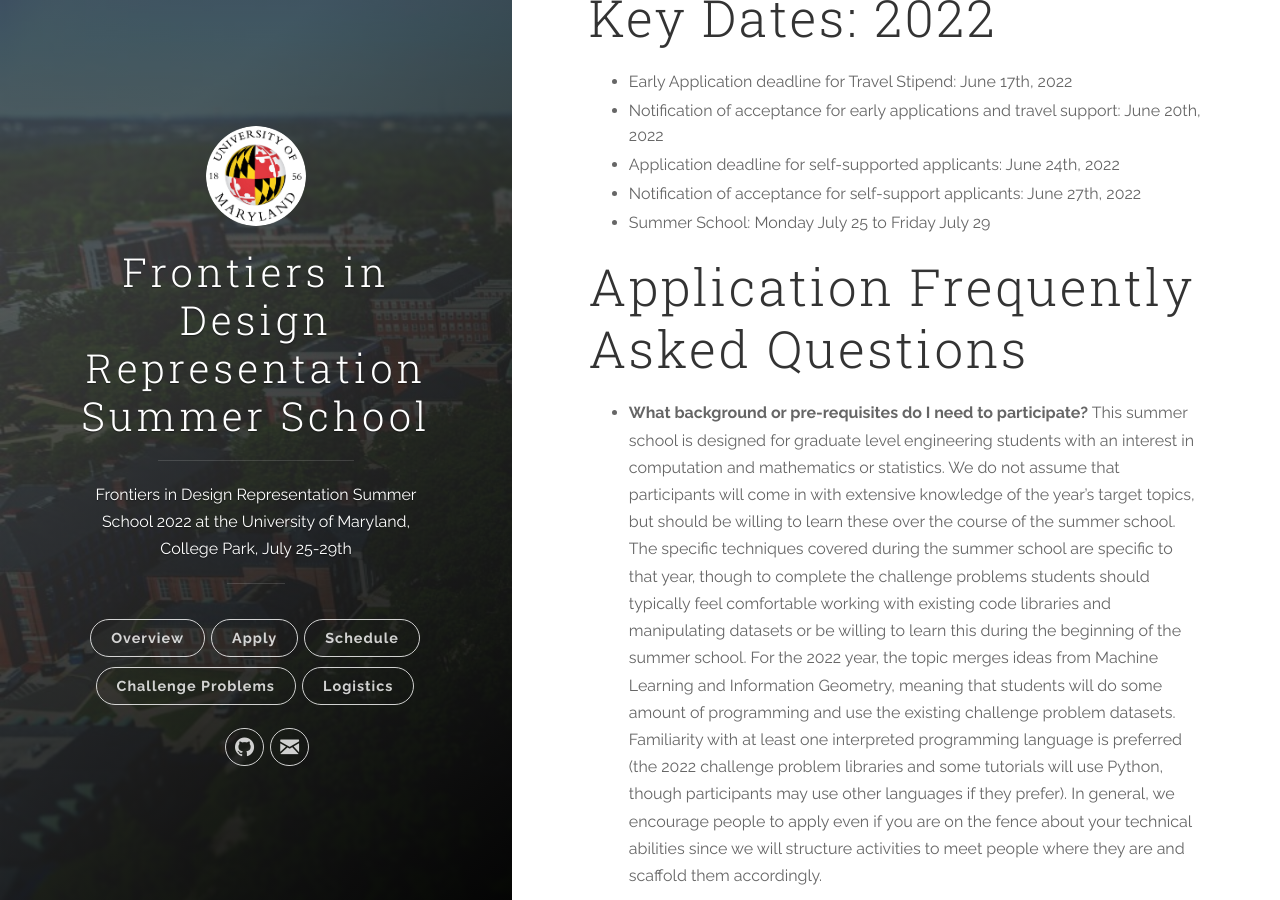
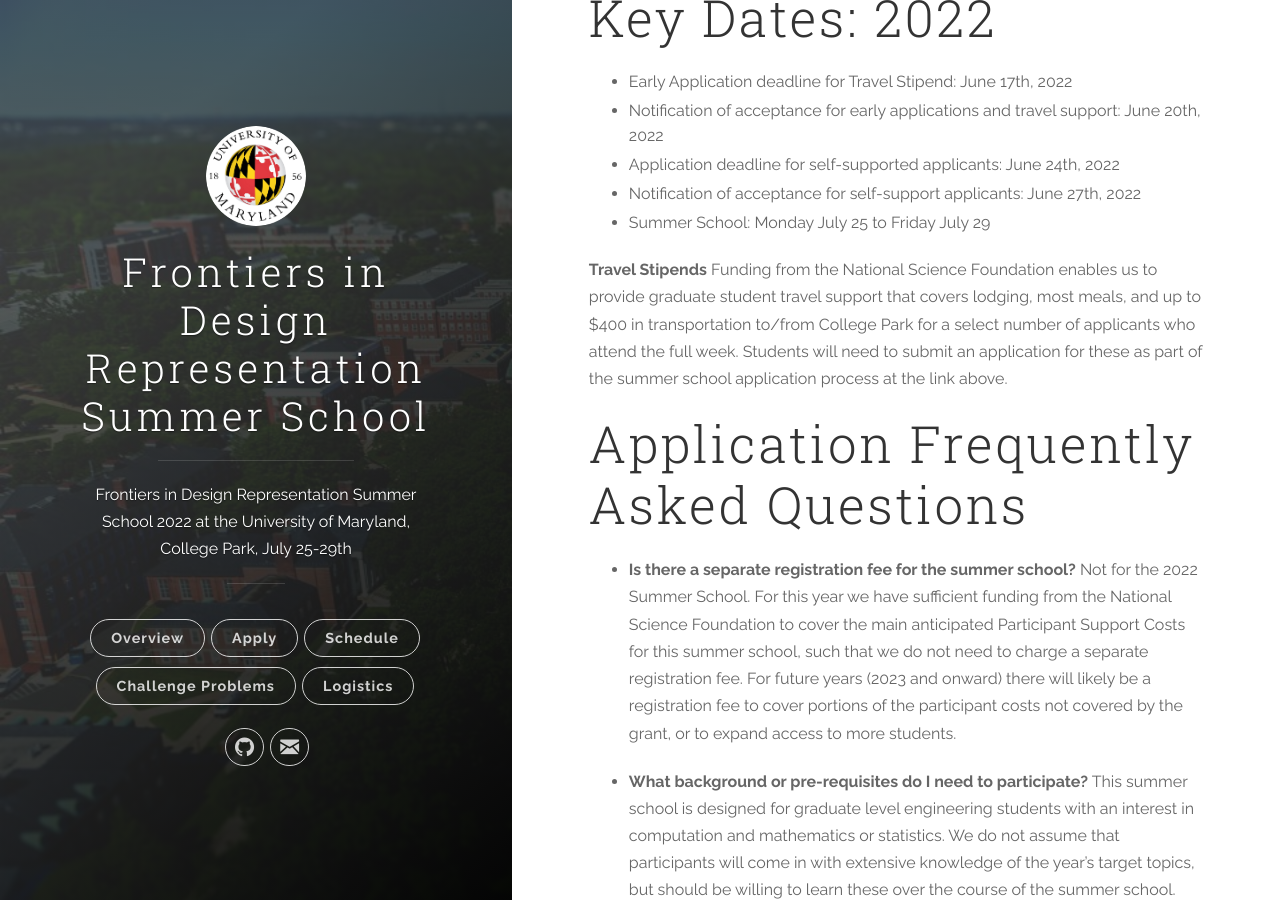
Before and after one commit to IDEALLab/FinDeR, a Jekyll site: the page built from _posts/2022-06-05-apply.markdown, in a window 1280 px wide and 900 px high, scrolled down 220 px. Built offline with Jekyll 4.4.1, drawn with Linux system fonts in a browser that asks for light colours.

Commit message:
Update 2022-06-05-apply.markdown

```diff
--- a/_posts/2022-06-05-apply.markdown
+++ b/_posts/2022-06-05-apply.markdown
@@ -13,7 +13,12 @@ To apply for the 2022 UMD Frontiers in Design Representation Summer School, plea
 * Notification of acceptance for self-support applicants: June 27th, 2022
 * Summer School: Monday July 25 to Friday July 29
 
+**Travel Stipends**
+Funding from the National Science Foundation enables us to provide graduate student travel support that covers lodging, most meals, and up to $400 in transportation to/from College Park for a select number of applicants who attend the full week. Students will need to submit an application for these as part of the summer school application process at the link above.
+
 # Application Frequently Asked Questions
+
+* **Is there a separate registration fee for the summer school?** Not for the 2022 Summer School. For this year we have sufficient funding from the National Science Foundation to cover the main anticipated Participant Support Costs for this summer school, such that we do not need to charge a separate registration fee. For future years (2023 and onward) there will likely be a registration fee to cover portions of the participant costs not covered by the grant, or to expand access to more students.
 
 * **What background or pre-requisites do I need to participate?** This summer school is designed for graduate level engineering students with an interest in computation and mathematics or statistics. We do not assume that participants will come in with extensive knowledge of the year's target topics, but should be willing to learn these over the course of the summer school. The specific techniques covered during the summer school are specific to that year, though to complete the challenge problems students should typically feel comfortable working with existing code libraries and manipulating datasets or be willing to learn this during the beginning of the summer school. For the 2022 year, the topic merges ideas from Machine Learning and Information Geometry, meaning that students will do some amount of programming and use the existing challenge problem datasets. Familiarity with at least one interpreted programming language is preferred (the 2022 challenge problem libraries and some tutorials will use Python, though participants may use other languages if they prefer). In general, we encourage people to apply even if you are on the fence about your technical abilities since we will structure activities to meet people where they are and scaffold them accordingly.
 
```
